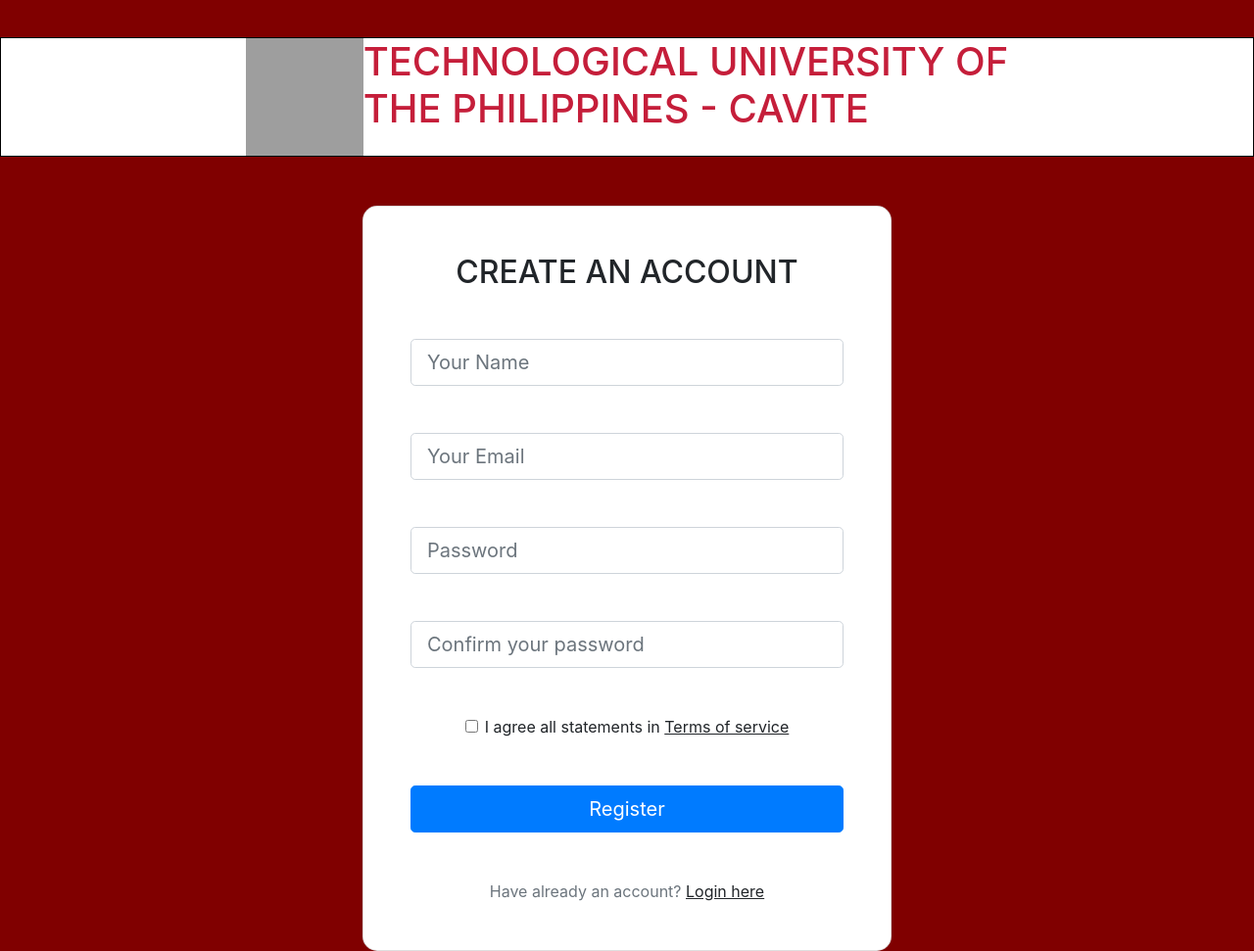
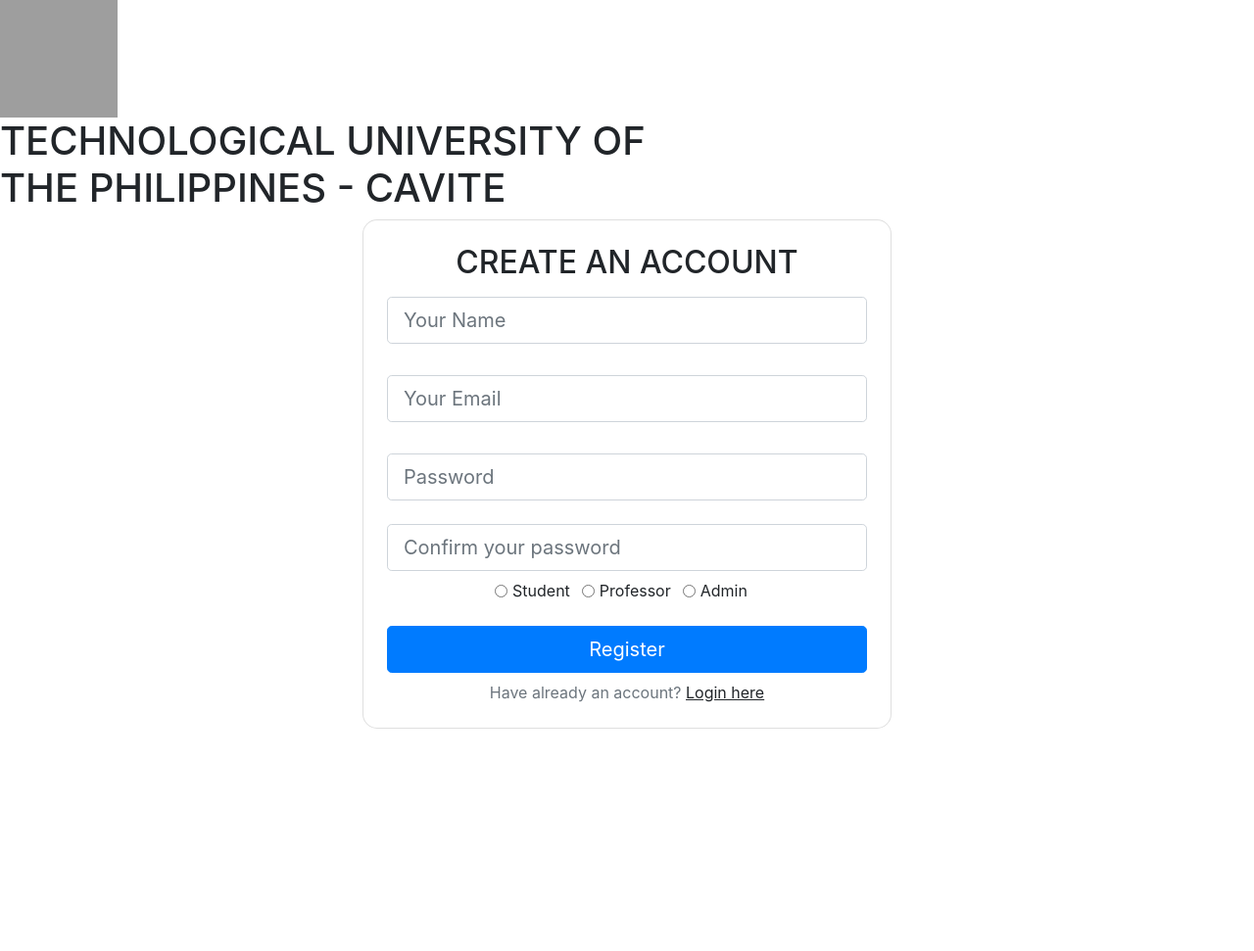
Before and after one commit to ReyAsilo/ID-Form, a Django app: page /registration/ in a window 1280 px wide. Shown: the whole page at 98% size. After the commit the page ends 744 px from the top, so only its background shows below. Run offline with Django 4.2, Linux system fonts and the light colour scheme; grey boxes are pictures that could not be loaded.

Commit message:
Add Files

```diff
--- a/idrequest/idrequestApp/static/css/registration.css
+++ b/idrequest/idrequestApp/static/css/registration.css
@@ -1,29 +1,4 @@
-body {
-    background-color: #800000;
-    margin-top: 3%;
-}
 
 header {
-    background-color: white;
-    border: solid 1px black;
-    display: flex;
-    justify-content: center;
-    color: #C51E3A;
-    font-size: larger;
-    text-shadow: black;
+    margin-top: 0;
 }
-
-#logo {
-    position: absolute;
-    left: 10px;
-    top: 10px;
-    z-index: 10000;
-}
-
-section {
-    margin-top: 50px;
-}
-
-#checkbox {
-    justify-content: left;
-}
--- a/idrequest/idrequestApp/templates/idrequestApp/registration.html
+++ b/idrequest/idrequestApp/templates/idrequestApp/registration.html
@@ -1,3 +1,4 @@
+{%load static%}
 <!DOCTYPE html>
 <html lang="en">
 
@@ -9,71 +10,75 @@
 
     <!--BOOTSTRAOP-->
     <link rel="stylesheet" href="https://cdn.jsdelivr.net/npm/bootstrap@4.6.1/dist/css/bootstrap.min.css" integrity="sha384-zCbKRCUGaJDkqS1kPbPd7TveP5iyJE0EjAuZQTgFLD2ylzuqKfdKlfG/eSrtxUkn" crossorigin="anonymous">
-    <!--FONTS-->
-    <link rel="stylesheet" href="../css/fonts.css">
+
     <!--Customize CSS-->
-    <link rel="stylesheet" href="../css/registration.css">
-    <link rel="icon" href="../images/logo.png">
+    <link rel="stylesheet" href="{%static 'css/registration.css'%}">
+    <link rel="icon" href="{%static 'images/logo.png'%}">
+
 </head>
+<main>
+  <header>
+      <img src="{%static 'images/logo.png'%}" alt="TUPC logo" width="120px" height="120px">
+      <h1 class="TUPlabel"> TECHNOLOGICAL UNIVERSITY OF <br> THE PHILIPPINES - CAVITE</h1>
+  </header>
 
+</main>
 <body>
-    <main>
-        <header>
-            <img src="../images/logo.png" alt="TUPC logo" width="120px" height="120px">
-            <h1 class="TUPlabel"> TECHNOLOGICAL UNIVERSITY OF <br> THE PHILIPPINES - CAVITE</h1>
-        </header>
 
-
-    </main>
     <section>
-        <div class="mask d-flex align-items-center h-100 gradient-custom-3">
+        <div class="mask d-flex align-items-center h-100 gradient-custom-3 mb-5">
           <div class="container h-100">
             <div class="row d-flex justify-content-center align-items-center h-100">
-              <div class="col-12 col-md-9 col-lg-7 col-xl-6">
+              <div class="col-8 col-md-9 col-lg-7 col-xl-6">
                 <div class="card" style="border-radius: 15px;">
-                  <div class="card-body p-5">
-                    <h2 class="text-uppercase text-center mb-5">Create an account</h2>
+                  <div class="card-body p-4">
+                    <h2 class="text-uppercase text-center mb-3">Create an account</h2>
 
                     <form>
 
-                      <div class="form-outline mb-4">
+                      <div class="form-outline mb-2">
                         <input type="text" id="form3Example1cg" class="form-control form-control-lg" placeholder="Your Name"/>
                         <label class="form-label" for="form3Example1cg"></label>
                       </div>
 
-                      <div class="form-outline mb-4">
+                      <div class="form-outline mb-2">
                         <input type="email" id="form3Example3cg" class="form-control form-control-lg" placeholder="Your Email" />
                         <label class="form-label" for="form3Example3cg"></label>
                       </div>
 
+
                       <div class="form-outline mb-4">
-                        <input type="password" id="form3Example4cg" class="form-control form-control-lg" placeholder="Password"/>
-                        <label class="form-label" for="form3Example4cg"></label>
+                        <input type="password" id="p" class="form-control form-control-lg" placeholder="Password"/>
+
                       </div>
 
-                      <div class="form-outline mb-4">
-                        <input type="password" id="form3Example4cdg" class="form-control form-control-lg" placeholder="Confirm your password" />
-                        <label class="form-label" for="form3Example4cdg"></label>
-                      </div>
-                      <div class="form-check d-flex justify-content-center mb-5">
-                      <div>
-                        <input
-                          class="form-check-input me-2"
-                          type="checkbox"
-                          value=""
-                          id="checkbox"
-                        />
-                        <label class="form-check-label" for="form2Example3g">
-                          I agree all statements in <a href="#!" class="text-body"><u>Terms of service</u></a>
-                        </label>
-                    </div>
+                      <div class="form-outline mb-2">
+                        <input type="password" id="p1" class="form-control form-control-lg" placeholder="Confirm your password" />
+
                       </div>
 
-                      <div id="reg" class="d-flex justify-content-center">
-                        <button type="button" class="btn btn-primary btn-block btn-lg">Register</button>
+
+                    <div class = "d-flex justify-content-center">
+                      <div class="form-check form-check-inline">
+                        <input class="form-check-input" type="radio" name="inlineRadioOptions" id="inlineRadio1" value="option1">
+                        <label class="form-check-label" for="inlineRadio1">Student</label>
+                      </div>
+                      <div class="form-check form-check-inline">
+                        <input class="form-check-input" type="radio" name="inlineRadioOptions" id="inlineRadio2" value="option2">
+                        <label class="form-check-label" for="inlineRadio2">Professor</label>
+                      </div>
+                      <div class="form-check form-check-inline">
+                        <input class="form-check-input" type="radio" name="inlineRadioOptions" id="inlineRadio3" value="option3">
+                        <label class="form-check-label" for="inlineRadio3">Admin</label>
                       </div>
 
-                      <p class="text-center text-muted mt-5 mb-0">Have already an account? <a href="Student and Faculty Login.html" class="fw-bold text-body"><u>Login here</u></a></p>
+                    </div>
+
+                      <div id="reg" class=" justify-content-center mt-4" >
+                        <button type="button" class="btn btn-primary btn-block btn-lg"   onclick="return Validate()"  >Register   </button>
+                      </div>
+
+                      <p class="text-center text-muted mt-2 mb-0">Have already an account? <a href="{% url 'idrequestApp:index' %}" class="fw-bold text-body"><u>Login here</u></a></p>
 
                     </form>
 
@@ -84,10 +89,20 @@
           </div>
         </div>
       </section>
-    <script src="https://cdn.jsdelivr.net/npm/jquery@3.5.1/dist/jquery.slim.min.js" integrity="sha384-DfXdz2htPH0lsSSs5nCTpuj/zy4C+OGpamoFVy38MVBnE+IbbVYUew+OrCXaRkfj" crossorigin="anonymous"></script>
-    <script src="https://cdn.jsdelivr.net/npm/popper.js@1.16.1/dist/umd/popper.min.js" integrity="sha384-9/reFTGAW83EW2RDu2S0VKaIzap3H66lZH81PoYlFhbGU+6BZp6G7niu735Sk7lN" crossorigin="anonymous"></script>
-    <script src="https://cdn.jsdelivr.net/npm/bootstrap@4.6.1/dist/js/bootstrap.min.js" integrity="sha384-VHvPCCyXqtD5DqJeNxl2dtTyhF78xXNXdkwX1CZeRusQfRKp+tA7hAShOK/B/fQ2" crossorigin="anonymous"></script>
-    <script src="../js/Student and Faculty Login.js"></script>
+
+      <script type="text/javascript">
+        function Validate() {
+            var password = document.getElementById("p").value;
+            var confirmPassword = document.getElementById("p1").value;
+            if (password != confirmPassword) {
+                alert("Passwords do not match.");
+                return false;
+            }
+            return true;
+        }
+    </script>
+
+
 </body>
 
 <!-- secsecsec -->
--- a/idrequest/idrequestApp/views.py
+++ b/idrequest/idrequestApp/views.py
@@ -32,10 +32,11 @@
     except:
         print("error")
         return render(request, 'idrequestApp/sform.html')
-    return render(request, 'idrequestApp/sform.html')
+
 def cstud (request):
     check = studenttable.objects.last()
     return render(request,'idrequestApp/cstud.html', {'check':check})
+
 def fform (request):
     if request.method == 'POST':
         fname=request.POST.get('fname')
```
Also changed, not shown: idrequest/idrequestApp/models.py (+6 -2 lines), idrequest/idrequestApp/static/css/Student and Faculty Login.css (+4 -113 lines), idrequest/idrequestApp/migrations/0005_admin_registration.py (added), idrequest/idrequestApp/migrations/0006_delete_admin_registration_type.py (added).
